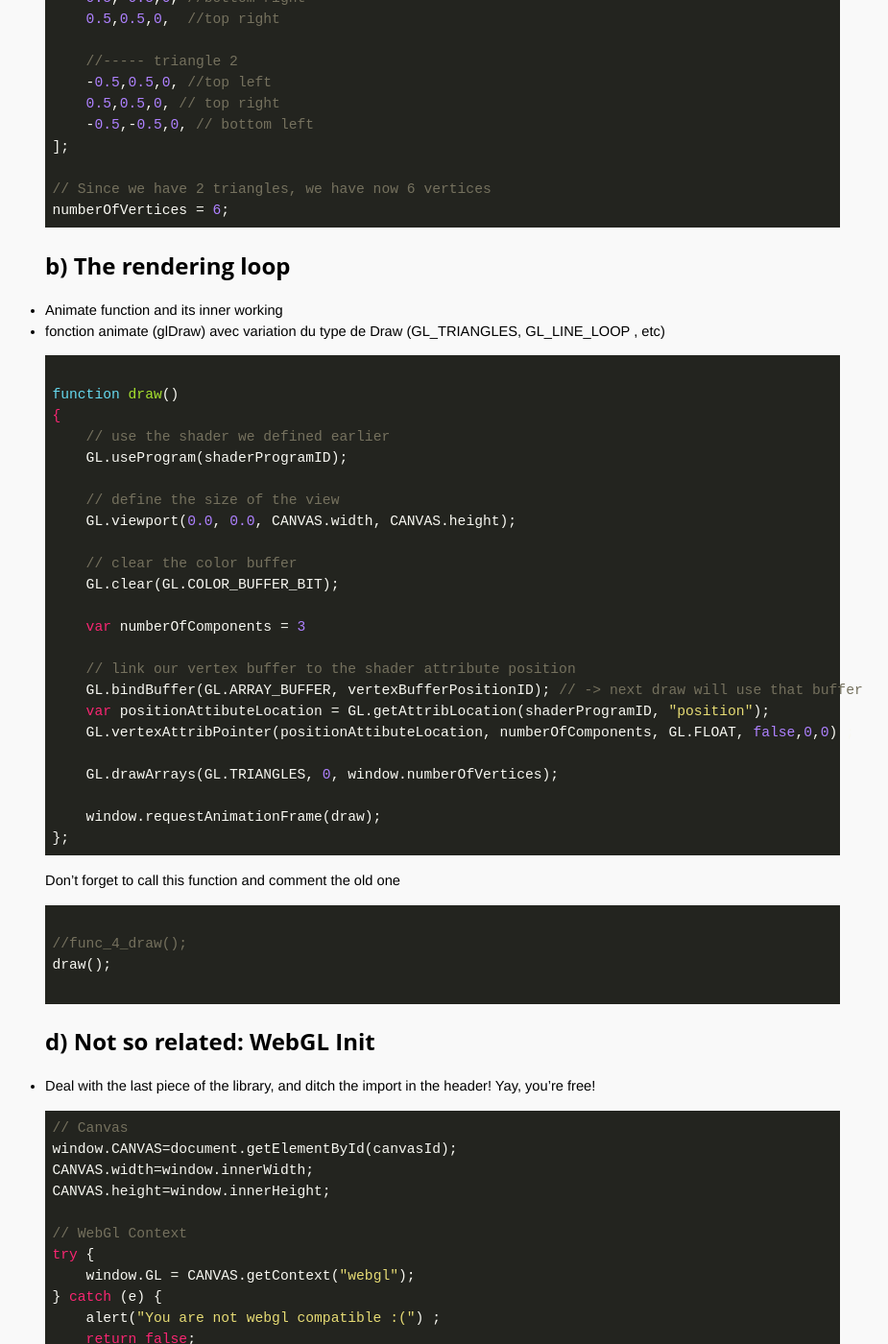
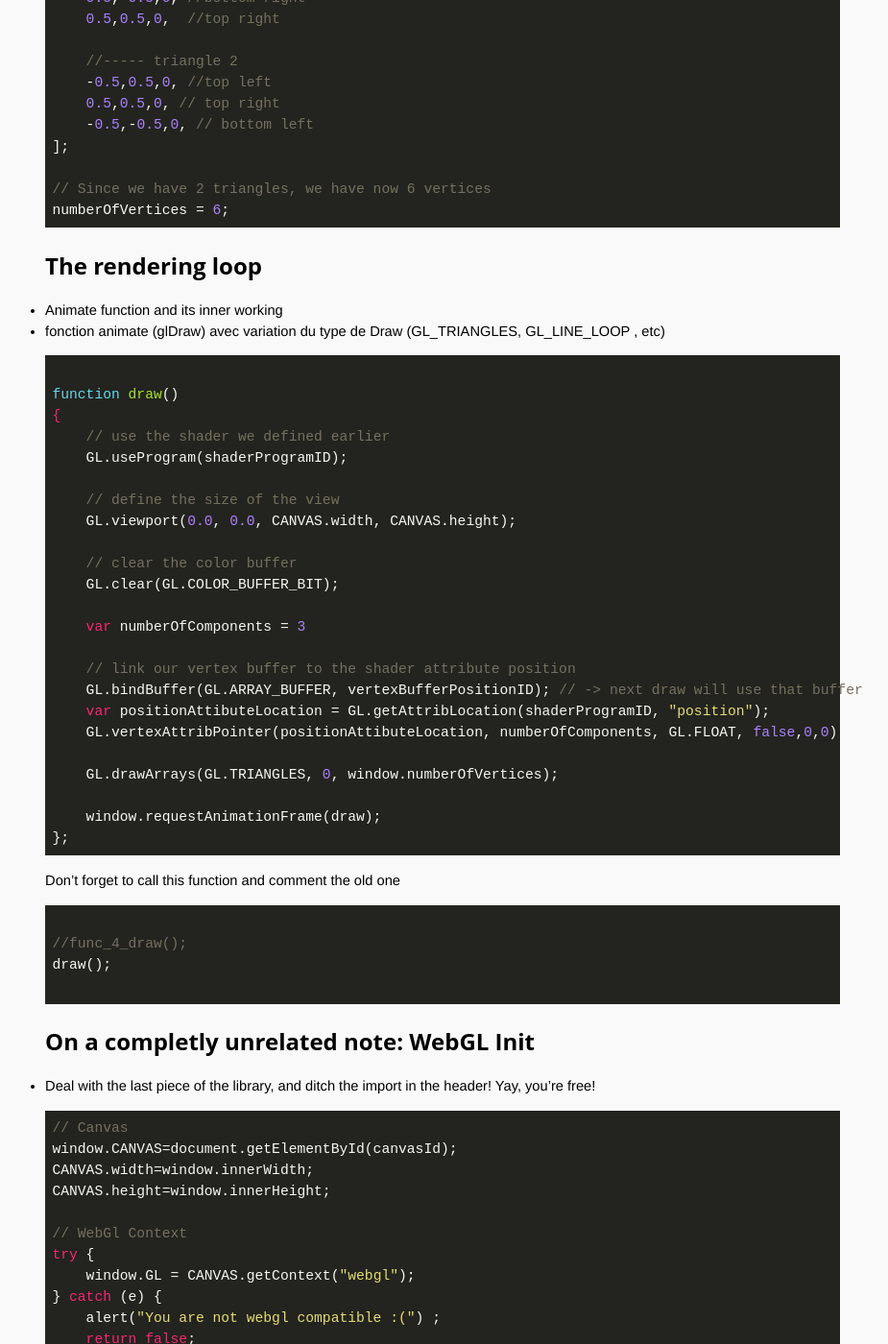
Before and after one commit to OpenTechSchool-Brussels/intro-to-webGL-and-shaders, a Jekyll site: the page built from log3_draw-shape.md, in a window 1280 px wide and 1400 px high, scrolled down 2631 px. Shown: the whole window at 96% size, without its empty margins (309-1234 px from the left). Built offline with Jekyll 4.4.1, drawn with Linux system fonts in a browser that asks for light colours; some of the changed text lies outside the part shown.

Commit message:
Update log3_draw-shape.md

```diff
--- a/log3_draw-shape.md
+++ b/log3_draw-shape.md
@@ -8,7 +8,7 @@
 
 This is madness... You know how to handle your vertex, but you haven't send them yet... Let's take care of that!
 
-## a) Create your own shape
+## Create your own shape
 
 Before sending the vertex to your shader, you need first to decide what they will be. Our job here is to define a set of vertex, amounting to the shape we want to describe. While we define this set in the CPU, we need it to reside in the GPU, for it to become the first step of the graphic pipeline. For that, we'll use a **Vertex Buffer Object** (VBO). A VBO is a buffer, residing in the GPU memory, and containing vertex informations. That means that you need to upload the vertex informations to the GPU just once. The vertices will stay there until the VBO is explicitly destroyed or modified by the application.
 
@@ -91,7 +91,7 @@
 ~~~
 
 
-## b) The rendering loop
+## The rendering loop
 * Animate function and its inner working
 * fonction animate (glDraw) avec variation du type de Draw (GL_TRIANGLES, GL_LINE_LOOP , etc)
 
@@ -131,7 +131,7 @@
 ~~~
 
 
-## d) Not so related: WebGL Init
+## On a completly unrelated note: WebGL Init
 * Deal with the last piece of the library, and ditch the import in the header! Yay, you're free!
 
 ~~~ JavaScript
```
